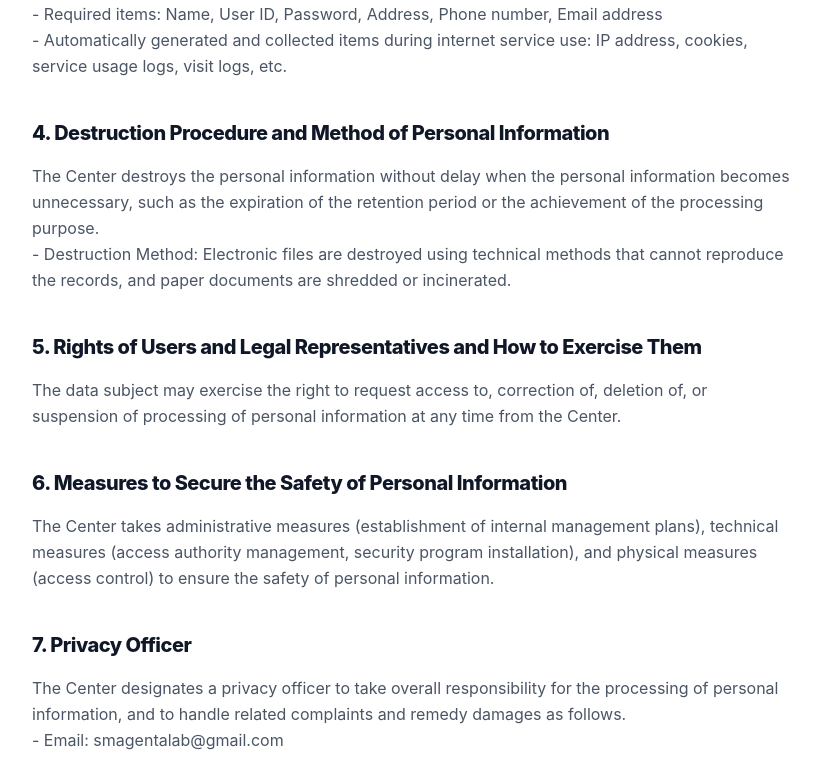
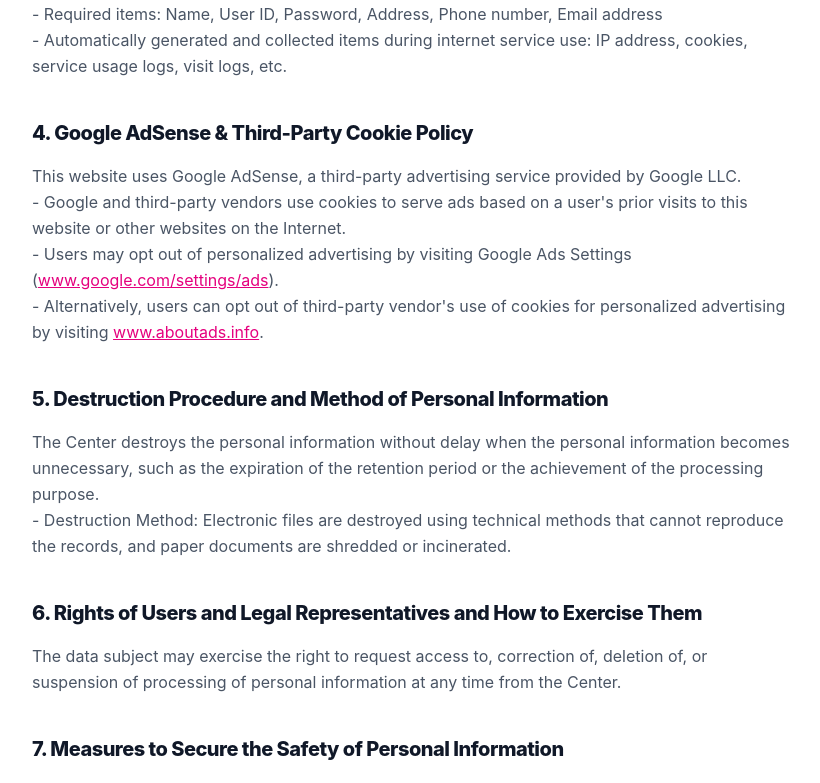
Before and after one commit to drivehihi-ctrl/magentalab-blog, a Next.js app: page /en/privacy in a window 1280 px wide. Shown: the part 1190-1973 px from the top of the page, without its empty margins (225-1045 px from the left). Built offline with nearby package versions, Linux system fonts and the light colour scheme; no server answers; a web font is replaced by a local one.

Commit message:
docs: Add Google AdSense & DART cookie policies to English and Japanese privacy policy pages

```diff
--- a/app/en/privacy/page.tsx
+++ b/app/en/privacy/page.tsx
@@ -49,23 +49,33 @@ export default function PrivacyPage() {
               <br />- Automatically generated and collected items during internet service use: IP address, cookies, service usage logs, visit logs, etc.
             </p>
 
-            <h2 className="text-xl font-extrabold text-gray-900 mt-10 mb-4 tracking-tight">4. Destruction Procedure and Method of Personal Information</h2>
+            <h2 className="text-xl font-extrabold text-gray-900 mt-10 mb-4 tracking-tight">4. Google AdSense & Third-Party Cookie Policy</h2>
+            <p className="mb-6">
+              This website uses Google AdSense, a third-party advertising service provided by Google LLC.
+              <br />- Google and third-party vendors use cookies to serve ads based on a user's prior visits to this website or other websites on the Internet.
+              <br />- Users may opt out of personalized advertising by visiting Google Ads Settings (<a href="https://www.google.com/settings/ads" target="_blank" rel="noopener noreferrer" className="text-magenta underline">www.google.com/settings/ads</a>).
+              <br />- Alternatively, users can opt out of third-party vendor's use of cookies for personalized advertising by visiting <a href="https://www.aboutads.info" target="_blank" rel="noopener noreferrer" className="text-magenta underline">www.aboutads.info</a>.
+            </p>
+
+            <h2 className="text-xl font-extrabold text-gray-900 mt-10 mb-4 tracking-tight">5. Destruction Procedure and Method of Personal Information</h2>
+
             <p className="mb-6">
               The Center destroys the personal information without delay when the personal information becomes unnecessary, such as the expiration of the retention period or the achievement of the processing purpose.
               <br />- Destruction Method: Electronic files are destroyed using technical methods that cannot reproduce the records, and paper documents are shredded or incinerated.
             </p>
 
-            <h2 className="text-xl font-extrabold text-gray-900 mt-10 mb-4 tracking-tight">5. Rights of Users and Legal Representatives and How to Exercise Them</h2>
+            <h2 className="text-xl font-extrabold text-gray-900 mt-10 mb-4 tracking-tight">6. Rights of Users and Legal Representatives and How to Exercise Them</h2>
             <p className="mb-6">
               The data subject may exercise the right to request access to, correction of, deletion of, or suspension of processing of personal information at any time from the Center.
             </p>
 
-            <h2 className="text-xl font-extrabold text-gray-900 mt-10 mb-4 tracking-tight">6. Measures to Secure the Safety of Personal Information</h2>
+            <h2 className="text-xl font-extrabold text-gray-900 mt-10 mb-4 tracking-tight">7. Measures to Secure the Safety of Personal Information</h2>
             <p className="mb-6">
               The Center takes administrative measures (establishment of internal management plans), technical measures (access authority management, security program installation), and physical measures (access control) to ensure the safety of personal information.
             </p>
 
-            <h2 className="text-xl font-extrabold text-gray-900 mt-10 mb-4 tracking-tight">7. Privacy Officer</h2>
+            <h2 className="text-xl font-extrabold text-gray-900 mt-10 mb-4 tracking-tight">8. Privacy Officer</h2>
+
             <p className="mb-6">
               The Center designates a privacy officer to take overall responsibility for the processing of personal information, and to handle related complaints and remedy damages as follows.
               <br />- Email: smagentalab@gmail.com
--- a/app/ja/privacy/page.tsx
+++ b/app/ja/privacy/page.tsx
@@ -49,23 +49,33 @@ export default function PrivacyPage() {
               <br />- インターネットサービス利用の過程で自動的に生成され収集される項目：IPアドレス、クッキー、サービス利用記録、訪問記録など
             </p>
 
-            <h2 className="text-xl font-extrabold text-gray-900 mt-10 mb-4 tracking-tight">4. 個人情報の破棄手続きおよび方法</h2>
+            <h2 className="text-xl font-extrabold text-gray-900 mt-10 mb-4 tracking-tight">4. Google AdSenseおよびサードパーティクッキーポリシー</h2>
+            <p className="mb-6">
+              本ウェブサイトは、Google LLCが提供するオンライン広告サービスであるGoogle AdSenseを利用しています。
+              <br />- Googleおよびサードパーティ広告配信事業者は、ユーザーの過去のウェブサイト訪問記録に基づき、パーソナライズ広告を提供するためにクッキー（Cookie）を使用します。
+              <br />- ユーザーはGoogleの広告設定（<a href="https://www.google.com/settings/ads" target="_blank" rel="noopener noreferrer" className="text-magenta underline">www.google.com/settings/ads</a>）にアクセスし、パーソナライズ広告の受信を拒否（Opt-out）できます。
+              <br />- または <a href="https://www.aboutads.info" target="_blank" rel="noopener noreferrer" className="text-magenta underline">www.aboutads.info</a> にアクセスしてサードパーティ事業者のクッキー使用を無効にできます。
+            </p>
+
+            <h2 className="text-xl font-extrabold text-gray-900 mt-10 mb-4 tracking-tight">5. 個人情報の破棄手続きおよび方法</h2>
+
             <p className="mb-6">
               研究所は、個人情報の保有期間の経過、処理目的の達成など、個人情報が不要になったときは、遅滞なく当該個人情報を破棄します。
               <br />- 破棄方法：電子的なファイル形態は記録を再生できない技術的な方法を使用し、紙の文書は粉砕するか焼却します。
             </p>
 
-            <h2 className="text-xl font-extrabold text-gray-900 mt-10 mb-4 tracking-tight">5. 利用者および法定代理人の権利とその行使方法</h2>
+            <h2 className="text-xl font-extrabold text-gray-900 mt-10 mb-4 tracking-tight">6. 利用者および法定代理人の権利とその行使方法</h2>
             <p className="mb-6">
               情報主体は研究所に対し、いつでも個人情報の閲覧・訂正・削除・処理停止の要求などの権利を行使することができます。
             </p>
 
-            <h2 className="text-xl font-extrabold text-gray-900 mt-10 mb-4 tracking-tight">6. 個人情報の安全性確保措置</h2>
+            <h2 className="text-xl font-extrabold text-gray-900 mt-10 mb-4 tracking-tight">7. 個人情報の安全性確保措置</h2>
             <p className="mb-6">
               研究所は、個人情報の安全性確保のため、管理的な措置（内部管理計画の樹立）、技術的な措置（アクセス権限の管理、セキュリティプログラムの設置）、物理的な措置（アクセス統制）などを講じています。
             </p>
 
-            <h2 className="text-xl font-extrabold text-gray-900 mt-10 mb-4 tracking-tight">7. 個人情報保護責任者</h2>
+            <h2 className="text-xl font-extrabold text-gray-900 mt-10 mb-4 tracking-tight">8. 個人情報保護責任者</h2>
+
             <p className="mb-6">
               個人情報処理に関する業務を総括して責任を持ち、関連する苦情処理および被害救済などのため、以下のように個人情報保護責任者を指定しています。
               <br />- メール問い合わせ：smagentalab@gmail.com
```
